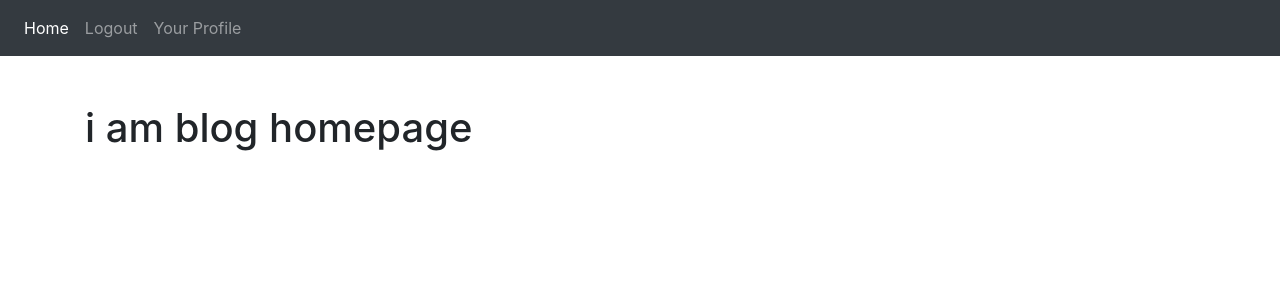
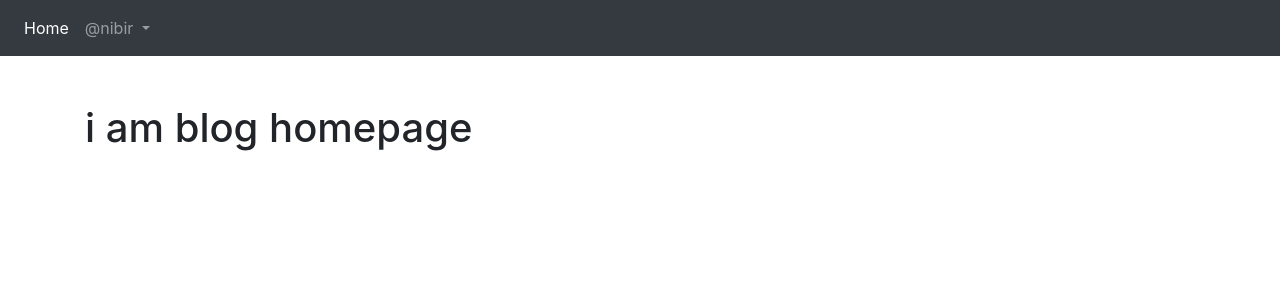
Before and after one commit to mz-nibir/Developing-A-Blog-with-Django, a Django app: page /blog/ in a window 1280 px wide. Shown: the top 300 px of the page. Run offline with Django 3.2, Linux system fonts and the light colour scheme; a user stored in the database is signed in; some libraries are stand-ins or nearby versions.

Commit message:
navber to dropdown menu converted

```diff
--- a/My_Blog_Project/templates/base.html
+++ b/My_Blog_Project/templates/base.html
@@ -18,12 +18,21 @@
           <a class="nav-link" href="{% url 'index' %}">Home</a>
         </li>
         {% if user.is_authenticated %}
-        <li class="nav-item">
-          <a class="nav-link" href="{% url 'App_Login:logout' %}">Logout</a>
-        </li>
-        <li class="nav-item">
-          <a class="nav-link" href="{% url 'App_Login:profile' %}">Your Profile</a>
-        </li>
+        <div class="nav-item dropdown">
+          <a class="nav-link dropdown-toggle" href="#" id="navbardrop" data-toggle="dropdown">
+          @{{user.username}}
+        </a>
+        <div class="dropdown-menu">
+
+          <a class="dropdown-item" href="{% url 'App_Login:profile' %}">Your Profile</a>
+          <a class="dropdown-item" href="{% url 'App_Login:logout' %}">Logout</a>
+
+
+        </div>
+
+
+        </div>
+
         {% else %}
         <li class="nav-item">
           <a class="nav-link" href="{% url 'App_Login:signup' %}">Sign Up</a>
@@ -32,8 +41,7 @@
           <a class="nav-link" href="{% url 'App_Login:login' %}">Login</a>
         </li>
         {% endif %}
-
-     </ul>
+      </ul>
   </nav>
 
   <div class="container pt-5">
```
Also changed, not shown: My_Blog_Project/db.sqlite3.
